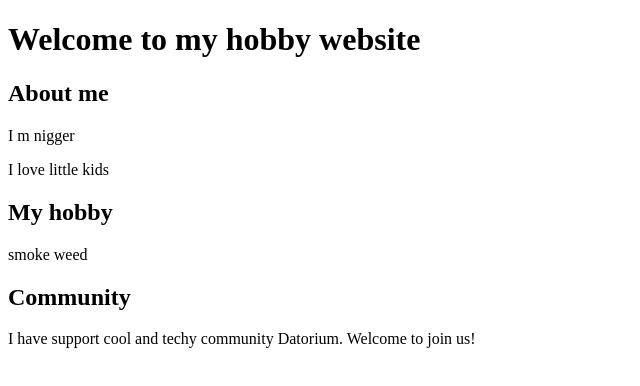
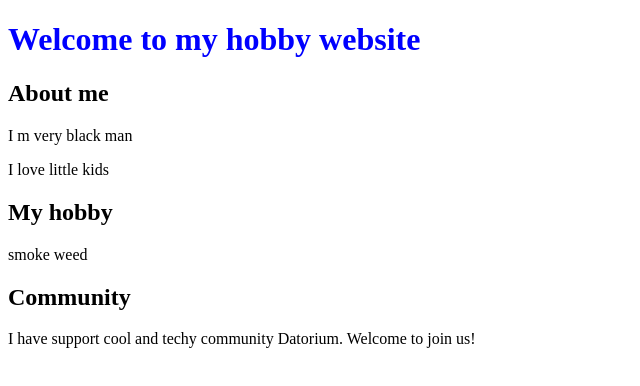
Before and after one commit to dumbsnicker/my-second-webpage, a plain HTML site: page index.html in a window 1280 px wide. Shown: the whole page, without its empty margins (0-640 px from the left). Drawn offline with Linux system fonts and the light colour scheme.

Commit message:
Update index.html

```diff
--- a/index.html
+++ b/index.html
@@ -8,9 +8,9 @@
 
 <body>
 
-<h1>Welcome to my hobby website</h1>
+<h1 style="color:blue;">Welcome to my hobby website</h1>
   <h2>About me</h2>
-  <p>I m nigger</p>
+  <p>I m very black man</p>
   <p>I love little kids</p>
 
   <h2>My hobby</h2>
```
